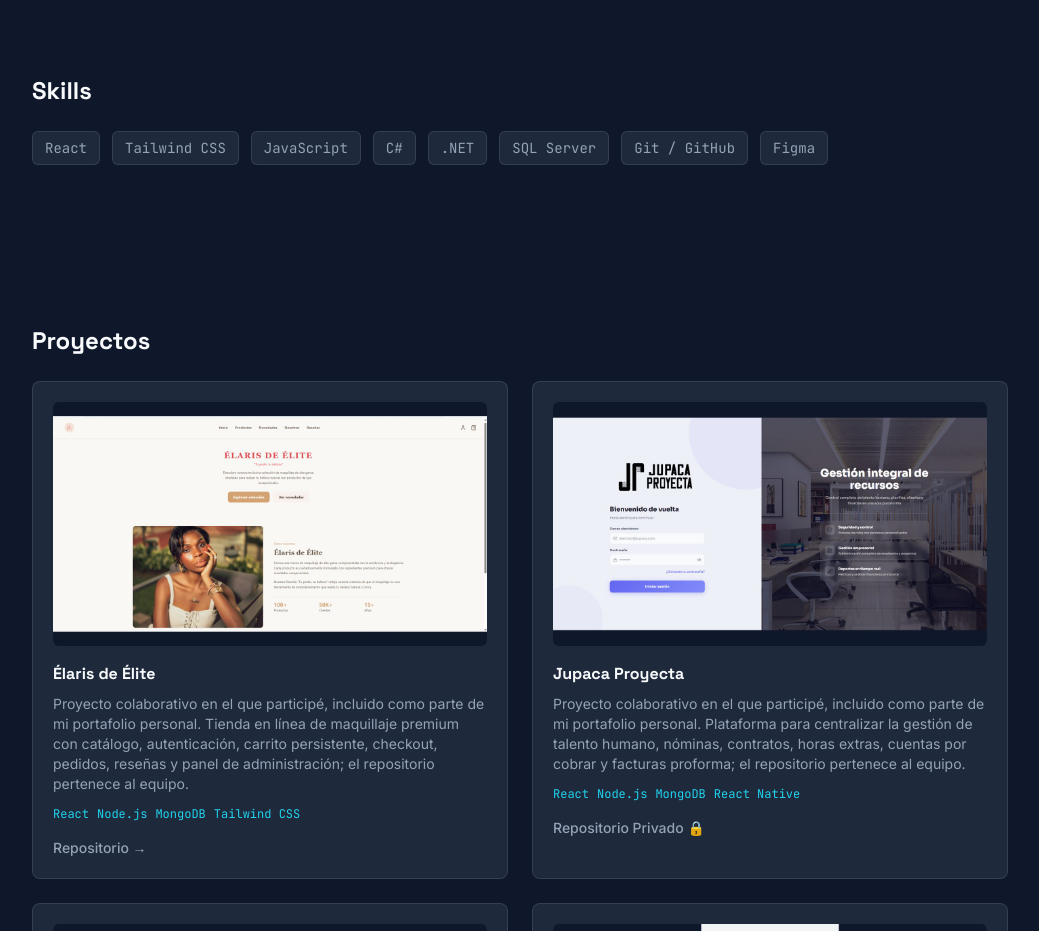
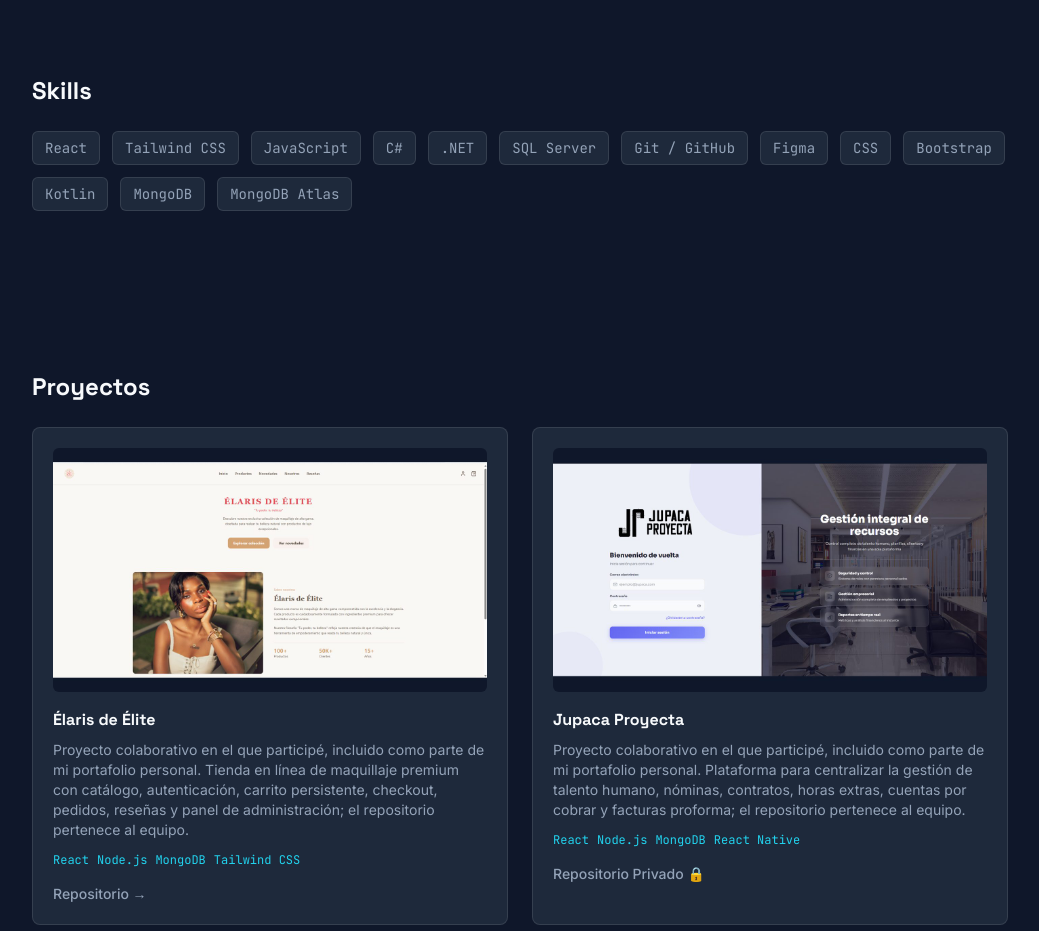
Before and after one commit to MarioIvan44/portfolio, a React (Vite) app in the folder portfolio/: page / in a window 1280 px wide. Shown: the part 1040-1971 px from the top of the page, without its empty margins (120-1159 px from the left). Built offline with nearby package versions, Linux system fonts and the light colour scheme.

Commit message:
refactor: skills actualizadas

```diff
--- a/portfolio/src/components/Skills.jsx
+++ b/portfolio/src/components/Skills.jsx
@@ -1,6 +1,6 @@
 const skills = [
   'React', 'Tailwind CSS', 'JavaScript', 'C#', '.NET', 'SQL Server',
-  'Git / GitHub', 'Figma',
+  'Git / GitHub', 'Figma', 'CSS', 'Bootstrap', 'Kotlin', 'MongoDB', 'MongoDB Atlas',
 ]
 
 export default function Skills() {
```
